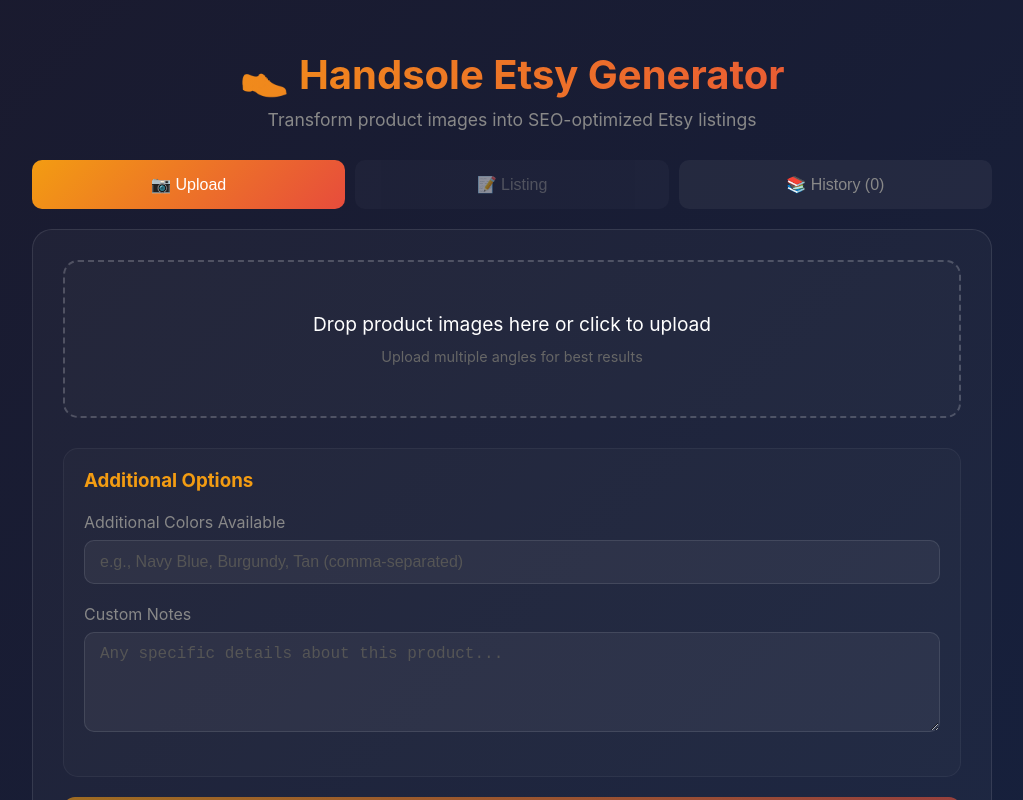
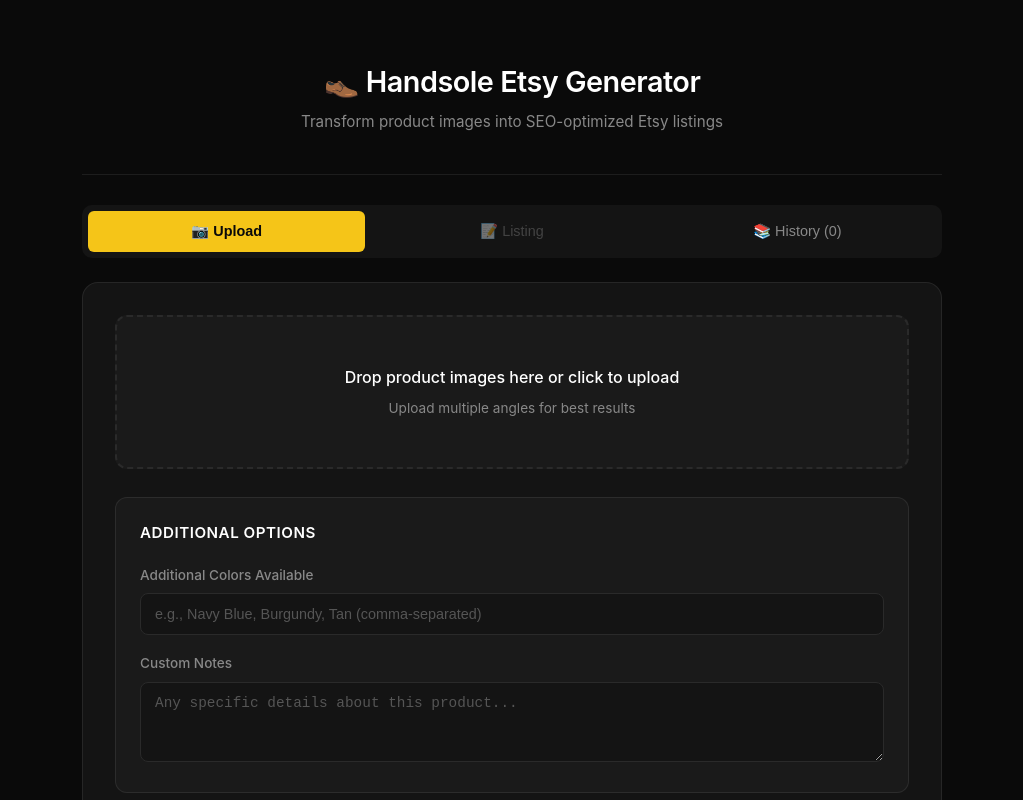
Before and after one commit to ayaTee786/handsole-content, a React (Vite) app: page / in a window 1280 px wide. Shown: the top 800 px of the page, without its empty margins (128-1151 px from the left). Built offline with nearby package versions, Linux system fonts and the light colour scheme.

Commit message:
Update App.css

```diff
--- a/src/App.css
+++ b/src/App.css
@@ -4,116 +4,154 @@
   box-sizing: border-box;
 }
 
+:root {
+  --black: #0a0a0a;
+  --dark: #141414;
+  --dark-gray: #1a1a1a;
+  --medium-gray: #2a2a2a;
+  --light-gray: #888;
+  --white: #ffffff;
+  --yellow: #f5c518;
+  --yellow-hover: #d4a815;
+  --yellow-muted: rgba(245, 197, 24, 0.1);
+  --border: rgba(255, 255, 255, 0.08);
+}
+
 body {
-  font-family: -apple-system, BlinkMacSystemFont, 'Segoe UI', Roboto, Oxygen, Ubuntu, sans-serif;
-  background: linear-gradient(135deg, #1a1a2e 0%, #16213e 100%);
+  font-family: 'Inter', -apple-system, BlinkMacSystemFont, 'Segoe UI', Roboto, sans-serif;
+  background: var(--black);
   min-height: 100vh;
-  color: #fff;
+  color: var(--white);
+  line-height: 1.5;
 }
 
 .app {
-  max-width: 1000px;
+  max-width: 900px;
   margin: 0 auto;
-  padding: 20px;
+  padding: 40px 20px;
 }
 
+/* Header */
 .header {
   text-align: center;
-  padding: 30px 0;
+  padding: 20px 0 40px;
+  border-bottom: 1px solid var(--border);
+  margin-bottom: 30px;
 }
 
 .header h1 {
-  font-size: 2.5rem;
-  margin-bottom: 10px;
-  background: linear-gradient(90deg, #f39c12, #e74c3c);
-  -webkit-background-clip: text;
-  -webkit-text-fill-color: transparent;
-  background-clip: text;
+  font-size: 1.8rem;
+  font-weight: 600;
+  letter-spacing: -0.5px;
+  margin-bottom: 8px;
+  color: var(--white);
+}
+
+.header h1 span {
+  color: var(--yellow);
 }
 
 .header p {
-  color: #888;
-  font-size: 1.1rem;
+  color: var(--light-gray);
+  font-size: 0.95rem;
+  font-weight: 400;
 }
 
+/* Tabs */
 .tabs {
   display: flex;
-  gap: 10px;
-  margin-bottom: 20px;
+  gap: 8px;
+  margin-bottom: 24px;
+  background: var(--dark);
+  padding: 6px;
+  border-radius: 10px;
 }
 
 .tab {
   flex: 1;
-  padding: 15px;
+  padding: 12px 16px;
   border: none;
-  background: rgba(255, 255, 255, 0.05);
-  color: #888;
-  font-size: 1rem;
+  background: transparent;
+  color: var(--light-gray);
+  font-size: 0.9rem;
+  font-weight: 500;
   cursor: pointer;
-  border-radius: 10px;
-  transition: all 0.3s;
+  border-radius: 6px;
+  transition: all 0.2s ease;
 }
 
-.tab:hover {
-  background: rgba(255, 255, 255, 0.1);
+.tab:hover:not(.active):not(:disabled) {
+  color: var(--white);
+  background: var(--medium-gray);
 }
 
 .tab.active {
-  background: linear-gradient(135deg, #f39c12, #e74c3c);
-  color: #fff;
+  background: var(--yellow);
+  color: var(--black);
+  font-weight: 600;
 }
 
 .tab:disabled {
-  opacity: 0.5;
+  opacity: 0.4;
   cursor: not-allowed;
 }
 
+/* Main Content Area */
 .main {
-  background: rgba(255, 255, 255, 0.03);
-  border-radius: 20px;
-  padding: 30px;
-  border: 1px solid rgba(255, 255, 255, 0.1);
+  background: var(--dark);
+  border-radius: 16px;
+  padding: 32px;
+  border: 1px solid var(--border);
 }
 
+/* Dropzone */
 .dropzone {
-  border: 2px dashed rgba(255, 255, 255, 0.2);
-  border-radius: 15px;
-  padding: 50px;
+  border: 2px dashed var(--medium-gray);
+  border-radius: 12px;
+  padding: 48px 24px;
   text-align: center;
   cursor: pointer;
-  transition: all 0.3s;
-  background: rgba(255, 255, 255, 0.02);
+  transition: all 0.2s ease;
+  background: var(--dark-gray);
 }
 
 .dropzone:hover {
-  border-color: #f39c12;
-  background: rgba(243, 156, 18, 0.05);
+  border-color: var(--yellow);
+  background: var(--yellow-muted);
 }
 
 .dropzone p {
-  font-size: 1.2rem;
-  margin-bottom: 10px;
+  font-size: 1rem;
+  font-weight: 500;
+  margin-bottom: 6px;
+  color: var(--white);
 }
 
 .dropzone span {
-  color: #666;
-  font-size: 0.9rem;
+  color: var(--light-gray);
+  font-size: 0.85rem;
 }
 
+/* Image Preview */
 .image-preview {
   display: flex;
-  gap: 15px;
+  gap: 12px;
   margin-top: 20px;
   flex-wrap: wrap;
 }
 
 .preview-item {
   position: relative;
-  width: 120px;
-  height: 120px;
-  border-radius: 10px;
+  width: 100px;
+  height: 100px;
+  border-radius: 8px;
   overflow: hidden;
-  border: 2px solid rgba(255, 255, 255, 0.1);
+  border: 2px solid var(--medium-gray);
+  transition: border-color 0.2s;
+}
+
+.preview-item:hover {
+  border-color: var(--yellow);
 }
 
 .preview-item img {
@@ -124,72 +162,97 @@
 
 .remove-btn {
   position: absolute;
-  top: 5px;
-  right: 5px;
-  width: 24px;
-  height: 24px;
+  top: 4px;
+  right: 4px;
+  width: 22px;
+  height: 22px;
   border-radius: 50%;
   border: none;
-  background: #e74c3c;
-  color: #fff;
+  background: var(--black);
+  color: var(--white);
   cursor: pointer;
-  font-size: 14px;
+  font-size: 12px;
   display: flex;
   align-items: center;
   justify-content: center;
+  opacity: 0;
+  transition: opacity 0.2s;
+}
+
+.preview-item:hover .remove-btn {
+  opacity: 1;
 }
 
 .image-number {
   position: absolute;
-  bottom: 5px;
-  left: 5px;
-  background: rgba(0, 0, 0, 0.7);
-  color: #fff;
-  width: 24px;
-  height: 24px;
-  border-radius: 50%;
+  bottom: 4px;
+  left: 4px;
+  background: var(--yellow);
+  color: var(--black);
+  width: 20px;
+  height: 20px;
+  border-radius: 4px;
   display: flex;
   align-items: center;
   justify-content: center;
-  font-size: 12px;
+  font-size: 11px;
+  font-weight: 600;
 }
 
+/* Options Section */
 .options-section {
-  margin-top: 30px;
-  padding: 20px;
-  background: rgba(255, 255, 255, 0.02);
-  border-radius: 15px;
-  border: 1px solid rgba(255, 255, 255, 0.05);
+  margin-top: 28px;
+  padding: 24px;
+  background: var(--dark-gray);
+  border-radius: 12px;
+  border: 1px solid var(--border);
 }
 
 .options-section h3 {
   margin-bottom: 20px;
-  color: #f39c12;
+  color: var(--white);
+  font-size: 0.95rem;
+  font-weight: 600;
+  text-transform: uppercase;
+  letter-spacing: 0.5px;
 }
 
 .form-group {
-  margin-bottom: 20px;
+  margin-bottom: 18px;
+}
+
+.form-group:last-child {
+  margin-bottom: 0;
 }
 
 .form-group label {
   display: block;
   margin-bottom: 8px;
-  color: #888;
+  color: var(--light-gray);
+  font-size: 0.85rem;
+  font-weight: 500;
 }
 
 .form-group input,
 .form-group textarea {
   width: 100%;
-  padding: 12px 15px;
-  border: 1px solid rgba(255, 255, 255, 0.1);
-  border-radius: 10px;
-  background: rgba(255, 255, 255, 0.05);
-  color: #fff;
-  font-size: 1rem;
+  padding: 12px 14px;
+  border: 1px solid var(--medium-gray);
+  border-radius: 8px;
+  background: var(--dark);
+  color: var(--white);
+  font-size: 0.9rem;
+  transition: border-color 0.2s;
+}
+
+.form-group input:focus,
+.form-group textarea:focus {
+  outline: none;
+  border-color: var(--yellow);
 }
 
 .form-group textarea {
-  min-height: 100px;
+  min-height: 80px;
   resize: vertical;
 }
 
@@ -198,27 +261,30 @@
   color: #555;
 }
 
+/* Error Message */
 .error-message {
-  background: rgba(231, 76, 60, 0.2);
-  border: 1px solid #e74c3c;
-  color: #e74c3c;
-  padding: 15px;
-  border-radius: 10px;
+  background: rgba(220, 53, 69, 0.1);
+  border: 1px solid rgba(220, 53, 69, 0.3);
+  color: #ff6b6b;
+  padding: 14px 16px;
+  border-radius: 8px;
   margin: 20px 0;
+  font-size: 0.9rem;
 }
 
+/* Generate Button */
 .generate-btn {
   width: 100%;
-  padding: 18px;
+  padding: 16px;
   border: none;
-  border-radius: 12px;
-  background: linear-gradient(135deg, #f39c12, #e74c3c);
-  color: #fff;
-  font-size: 1.2rem;
+  border-radius: 10px;
+  background: var(--yellow);
+  color: var(--black);
+  font-size: 1rem;
   font-weight: 600;
   cursor: pointer;
-  transition: all 0.3s;
-  margin-top: 20px;
+  transition: all 0.2s ease;
+  margin-top: 24px;
   display: flex;
   align-items: center;
   justify-content: center;
@@ -226,89 +292,108 @@
 }
 
 .generate-btn:hover:not(:disabled) {
-  transform: translateY(-2px);
-  box-shadow: 0 10px 30px rgba(243, 156, 18, 0.3);
+  background: var(--yellow-hover);
+  transform: translateY(-1px);
 }
 
 .generate-btn:disabled {
-  opacity: 0.6;
+  opacity: 0.5;
   cursor: not-allowed;
+  transform: none;
 }
 
 .spinner {
-  width: 20px;
-  height: 20px;
-  border: 2px solid rgba(255, 255, 255, 0.3);
-  border-top-color: #fff;
+  width: 18px;
+  height: 18px;
+  border: 2px solid rgba(0, 0, 0, 0.2);
+  border-top-color: var(--black);
   border-radius: 50%;
-  animation: spin 1s linear infinite;
+  animation: spin 0.8s linear infinite;
 }
 
 @keyframes spin {
   to { transform: rotate(360deg); }
 }
 
+/* Listing Section */
 .listing-section {
   display: flex;
   flex-direction: column;
-  gap: 20px;
+  gap: 16px;
 }
 
 .listing-header {
   display: flex;
   justify-content: space-between;
   align-items: center;
-  margin-bottom: 10px;
-  flex-wrap: wrap;
-  gap: 15px;
+  margin-bottom: 8px;
+  padding-bottom: 16px;
+  border-bottom: 1px solid var(--border);
 }
 
 .listing-header h2 {
-  color: #f39c12;
+  color: var(--white);
+  font-size: 1.1rem;
+  font-weight: 600;
 }
 
 .header-actions {
   display: flex;
-  gap: 10px;
+  gap: 8px;
 }
 
 .download-btn, .new-btn, .export-btn, .clear-btn {
-  padding: 10px 20px;
-  border: none;
-  border-radius: 8px;
-  background: rgba(255, 255, 255, 0.1);
-  color: #fff;
+  padding: 8px 16px;
+  border: 1px solid var(--medium-gray);
+  border-radius: 6px;
+  background: transparent;
+  color: var(--white);
   cursor: pointer;
-  transition: all 0.3s;
-  font-size: 0.9rem;
+  transition: all 0.2s;
+  font-size: 0.85rem;
+  font-weight: 500;
 }
 
 .download-btn:hover, .new-btn:hover, .export-btn:hover {
-  background: rgba(255, 255, 255, 0.2);
+  background: var(--medium-gray);
+  border-color: var(--light-gray);
+}
+
+.new-btn {
+  background: var(--yellow);
+  color: var(--black);
+  border-color: var(--yellow);
+}
+
+.new-btn:hover {
+  background: var(--yellow-hover);
+  border-color: var(--yellow-hover);
 }
 
 .clear-btn {
-  background: rgba(231, 76, 60, 0.2);
-  color: #e74c3c;
+  color: #ff6b6b;
+  border-color: rgba(220, 53, 69, 0.3);
 }
 
 .clear-btn:hover {
-  background: rgba(231, 76, 60, 0.4);
+  background: rgba(220, 53, 69, 0.1);
 }
 
+/* History Notice */
 .history-notice {
-  background: rgba(243, 156, 18, 0.1);
-  border: 1px solid rgba(243, 156, 18, 0.3);
-  padding: 10px 15px;
-  border-radius: 8px;
-  color: #f39c12;
-  font-size: 0.9rem;
+  background: var(--yellow-muted);
+  border: 1px solid rgba(245, 197, 24, 0.2);
+  padding: 10px 14px;
+  border-radius: 6px;
+  color: var(--yellow);
+  font-size: 0.85rem;
 }
 
+/* Listing Cards */
 .listing-card {
-  background: rgba(255, 255, 255, 0.03);
-  border-radius: 12px;
-  border: 1px solid rgba(255, 255, 255, 0.08);
+  background: var(--dark-gray);
+  border-radius: 10px;
+  border: 1px solid var(--border);
   overflow: hidden;
 }
 
@@ -316,54 +401,57 @@
   display: flex;
   justify-content: space-between;
   align-items: center;
-  padding: 15px 20px;
-  background: rgba(255, 255, 255, 0.02);
-  border-bottom: 1px solid rgba(255, 255, 255, 0.05);
+  padding: 14px 18px;
+  background: var(--medium-gray);
+  border-bottom: 1px solid var(--border);
 }
 
 .card-header h3 {
-  font-size: 1rem;
-  color: #f39c12;
+  font-size: 0.9rem;
+  font-weight: 600;
+  color: var(--white);
 }
 
 .copy-btn {
-  padding: 6px 14px;
-  border: 1px solid rgba(255, 255, 255, 0.2);
-  border-radius: 6px;
+  padding: 5px 12px;
+  border: 1px solid var(--border);
+  border-radius: 4px;
   background: transparent;
-  color: #888;
+  color: var(--light-gray);
   cursor: pointer;
-  font-size: 0.85rem;
-  transition: all 0.3s;
+  font-size: 0.8rem;
+  font-weight: 500;
+  transition: all 0.2s;
 }
 
 .copy-btn:hover {
-  background: rgba(255, 255, 255, 0.1);
-  color: #fff;
+  background: var(--dark);
+  color: var(--white);
+  border-color: var(--light-gray);
 }
 
 .copy-btn.copied {
-  background: #27ae60;
-  border-color: #27ae60;
-  color: #fff;
+  background: var(--yellow);
+  border-color: var(--yellow);
+  color: var(--black);
 }
 
 .card-content {
-  padding: 20px;
-  max-height: 400px;
+  padding: 18px;
+  max-height: 350px;
   overflow-y: auto;
 }
 
 .card-content pre {
   white-space: pre-wrap;
   word-wrap: break-word;
-  font-family: inherit;
-  font-size: 0.95rem;
+  font-family: 'SF Mono', 'Monaco', 'Inconsolata', monospace;
+  font-size: 0.85rem;
   line-height: 1.6;
-  color: #ddd;
+  color: #ccc;
 }
 
-/* History Section Styles */
+/* History Section */
 .history-section {
   min-height: 400px;
 }
@@ -372,65 +460,67 @@
   display: flex;
   justify-content: space-between;
   align-items: center;
-  margin-bottom: 25px;
-  flex-wrap: wrap;
-  gap: 15px;
+  margin-bottom: 24px;
+  padding-bottom: 16px;
+  border-bottom: 1px solid var(--border);
 }
 
 .history-header h2 {
-  color: #f39c12;
+  color: var(--white);
+  font-size: 1.1rem;
+  font-weight: 600;
 }
 
 .history-actions {
   display: flex;
-  gap: 10px;
+  gap: 8px;
 }
 
 .empty-history {
   text-align: center;
   padding: 60px 20px;
-  color: #666;
+  color: var(--light-gray);
 }
 
 .empty-history p {
-  margin-bottom: 10px;
+  margin-bottom: 8px;
 }
 
 .history-grid {
   display: flex;
   flex-direction: column;
-  gap: 15px;
+  gap: 12px;
 }
 
 .history-item {
   display: flex;
   align-items: center;
-  gap: 20px;
-  padding: 15px;
-  background: rgba(255, 255, 255, 0.03);
-  border-radius: 12px;
-  border: 1px solid rgba(255, 255, 255, 0.08);
+  gap: 16px;
+  padding: 16px;
+  background: var(--dark-gray);
+  border-radius: 10px;
+  border: 1px solid var(--border);
   cursor: pointer;
-  transition: all 0.3s;
+  transition: all 0.2s;
 }
 
 .history-item:hover {
-  background: rgba(255, 255, 255, 0.06);
-  border-color: rgba(243, 156, 18, 0.3);
+  border-color: var(--medium-gray);
+  background: var(--medium-gray);
 }
 
 .history-item.selected {
-  border-color: #f39c12;
-  background: rgba(243, 156, 18, 0.1);
+  border-color: var(--yellow);
+  background: var(--yellow-muted);
 }
 
 .history-thumbnail {
-  width: 80px;
-  height: 80px;
-  border-radius: 8px;
+  width: 70px;
+  height: 70px;
+  border-radius: 6px;
   overflow: hidden;
   flex-shrink: 0;
-  border: 1px solid rgba(255, 255, 255, 0.1);
+  border: 1px solid var(--border);
 }
 
 .history-thumbnail img {
@@ -445,98 +535,107 @@
 }
 
 .history-info h4 {
-  color: #fff;
-  font-size: 1rem;
-  margin-bottom: 5px;
+  color: var(--white);
+  font-size: 0.9rem;
+  font-weight: 500;
+  margin-bottom: 4px;
   white-space: nowrap;
   overflow: hidden;
   text-overflow: ellipsis;
 }
 
 .history-keyword {
-  color: #f39c12;
-  font-size: 0.85rem;
-  margin-bottom: 3px;
+  color: var(--yellow);
+  font-size: 0.8rem;
+  margin-bottom: 2px;
 }
 
 .history-sku {
-  color: #888;
-  font-size: 0.8rem;
+  color: var(--light-gray);
+  font-size: 0.75rem;
   font-family: monospace;
-  margin-bottom: 3px;
+  margin-bottom: 2px;
 }
 
 .history-date {
   color: #555;
-  font-size: 0.75rem;
+  font-size: 0.7rem;
 }
 
 .history-actions-item {
   display: flex;
-  flex-direction: column;
-  gap: 8px;
+  gap: 6px;
 }
 
 .download-small-btn, .delete-btn {
-  width: 36px;
-  height: 36px;
-  border: none;
-  border-radius: 8px;
-  background: rgba(255, 255, 255, 0.1);
+  width: 32px;
+  height: 32px;
+  border: 1px solid var(--border);
+  border-radius: 6px;
+  background: transparent;
   cursor: pointer;
-  font-size: 1rem;
+  font-size: 0.9rem;
   display: flex;
   align-items: center;
   justify-content: center;
-  transition: all 0.3s;
+  transition: all 0.2s;
 }
 
 .download-small-btn:hover {
-  background: rgba(255, 255, 255, 0.2);
+  background: var(--medium-gray);
+  border-color: var(--light-gray);
 }
 
 .delete-btn {
-  background: rgba(231, 76, 60, 0.2);
+  color: #ff6b6b;
+  border-color: rgba(220, 53, 69, 0.2);
 }
 
 .delete-btn:hover {
-  background: rgba(231, 76, 60, 0.4);
+  background: rgba(220, 53, 69, 0.1);
+  border-color: rgba(220, 53, 69, 0.4);
 }
 
+/* Footer */
 .footer {
   text-align: center;
-  padding: 30px;
-  color: #555;
-  font-size: 0.9rem;
+  padding: 32px 20px;
+  color: #444;
+  font-size: 0.8rem;
 }
 
 .footer-note {
-  font-size: 0.75rem;
-  margin-top: 5px;
-  color: #444;
+  font-size: 0.7rem;
+  margin-top: 4px;
+  color: #333;
 }
 
-/* Scrollbar styling */
+/* Scrollbar */
 ::-webkit-scrollbar {
-  width: 8px;
+  width: 6px;
 }
 
 ::-webkit-scrollbar-track {
-  background: rgba(255, 255, 255, 0.05);
+  background: var(--dark);
 }
 
 ::-webkit-scrollbar-thumb {
-  background: rgba(255, 255, 255, 0.1);
-  border-radius: 4px;
+  background: var(--medium-gray);
+  border-radius: 3px;
 }
 
 ::-webkit-scrollbar-thumb:hover {
-  background: rgba(255, 255, 255, 0.2);
+  background: var(--light-gray);
 }
 
+/* Responsive */
 @media (max-width: 768px) {
+  .app {
+    padding: 20px 16px;
+  }
+
   .header h1 {
-    font-size: 1.8rem;
+    font-size: 1.4rem;
   }
 
   .main {
@@ -544,12 +643,21 @@
   }
 
   .dropzone {
-    padding: 30px;
+    padding: 32px 16px;
   }
 
-  .listing-header {
+  .listing-header, .history-header {
     flex-direction: column;
     align-items: flex-start;
+    gap: 12px;
+  }
+
+  .header-actions, .history-actions {
+    width: 100%;
+  }
+
+  .header-actions button, .history-actions button {
+    flex: 1;
   }
 
   .history-item {
@@ -557,14 +665,13 @@
   }
 
   .history-thumbnail {
-    width: 60px;
-    height: 60px;
+    width: 56px;
+    height: 56px;
   }
 
   .history-actions-item {
-    flex-direction: row;
     width: 100%;
     justify-content: flex-end;
-    margin-top: 10px;
+    margin-top: 8px;
   }
 }
```
